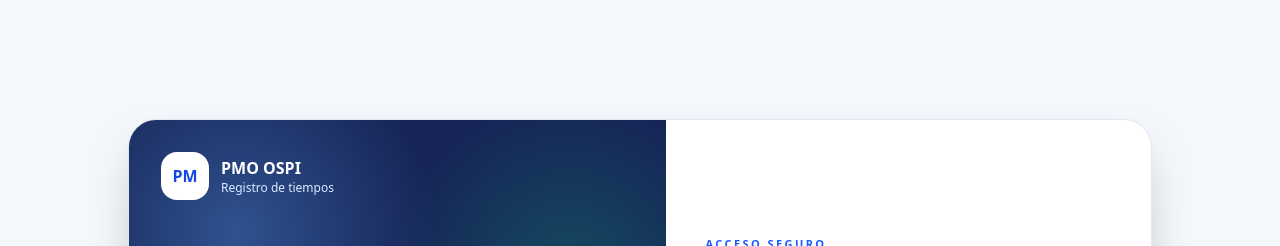
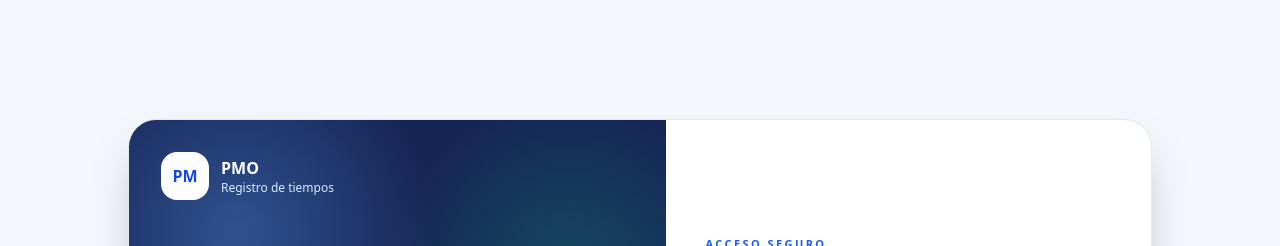
Before and after one commit to Casper128/pmo-front, an Angular app: page /registros/importar in a window 1280 px wide. Shown: the top 246 px of the page. Built offline with nearby package versions, Linux system fonts and the light colour scheme.

Commit message:
feat: fix title

```diff
--- a/src/app.component.ts
+++ b/src/app.component.ts
@@ -18,7 +18,7 @@ import { AuthService } from './app/core/auth/auth.service';
                 <div class="flex items-center gap-3">
                   <div class="grid size-12 place-items-center rounded-2xl bg-white text-blue-700 font-black">PM</div>
                   <div>
-                    <p class="font-black">PMO OSPI</p>
+                    <p class="font-black">PMO</p>
                     <p class="text-xs text-blue-100">Registro de tiempos</p>
                   </div>
                 </div>
@@ -50,7 +50,7 @@ import { AuthService } from './app/core/auth/auth.service';
                   <div class="grid size-12 place-items-center rounded-2xl bg-blue-600 text-white font-black shadow-lg shadow-blue-600/20">PM</div>
                   <div>
                     <h1 class="text-xl font-black text-blue-950">REGISTRO DE TIEMPOS</h1>
-                    <p class="text-xs font-semibold text-slate-500">APLICATIVO PMO OSPI</p>
+                    <p class="text-xs font-semibold text-slate-500">APLICATIVO PMO</p>
                   </div>
                 </div>
 
@@ -89,7 +89,7 @@ import { AuthService } from './app/core/auth/auth.service';
             <div class="mb-6 flex items-center gap-3 px-2">
               <div class="grid size-11 place-items-center rounded-2xl bg-blue-600 text-white font-black shadow-lg shadow-blue-600/20">PM</div>
               <div>
-                <p class="font-black text-blue-950">PMO OSPI</p>
+                <p class="font-black text-blue-950">PMO</p>
                 <p class="text-xs text-slate-500">Tiempos consultores</p>
               </div>
             </div>
```
